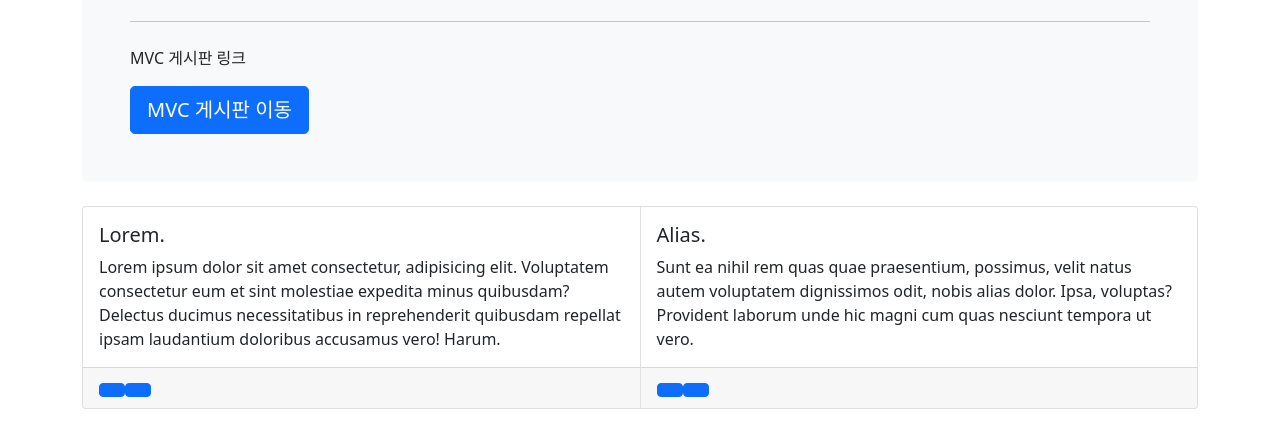
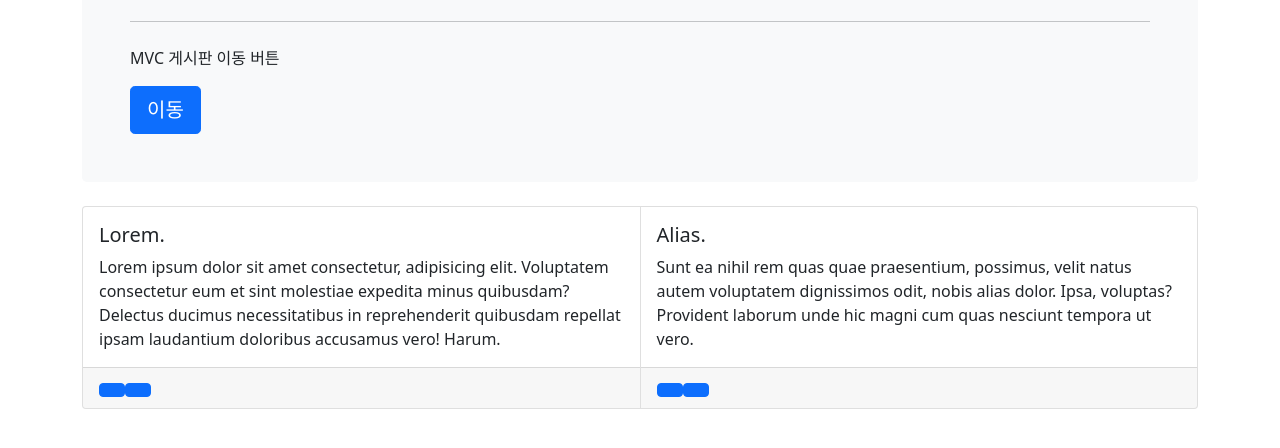
Before and after one commit to Drappear/Drappear.github.io, a plain HTML site: page index.html in a window 1280 px wide. Shown: the part 216-664 px from the top of the page. Drawn offline with nearby package versions, Linux system fonts and the light colour scheme.

Commit message:
Update index.html

```diff
--- a/index.html
+++ b/index.html
@@ -25,12 +25,12 @@
 
           <p>
 
-            MVC 게시판 링크
+            MVC 게시판 이동 버튼
 
           </p>
 
           <a href="http://3.36.124.209/spr/board/list" class="btn btn-primary btn-lg">
-            MVC 게시판 이동
+            이동
           </a>
         </div>
       </div>
```
